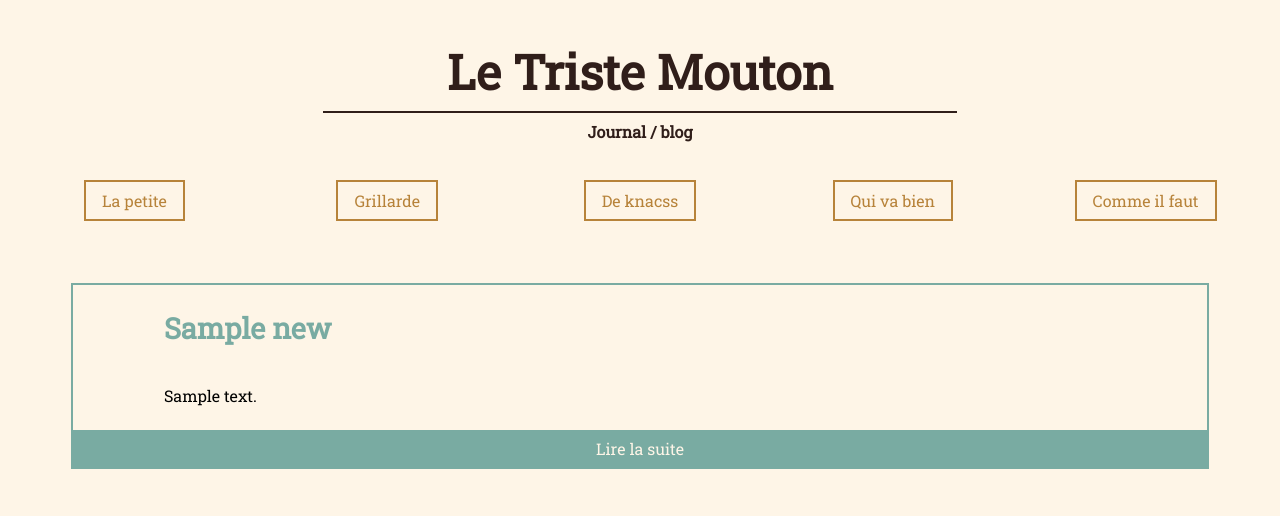
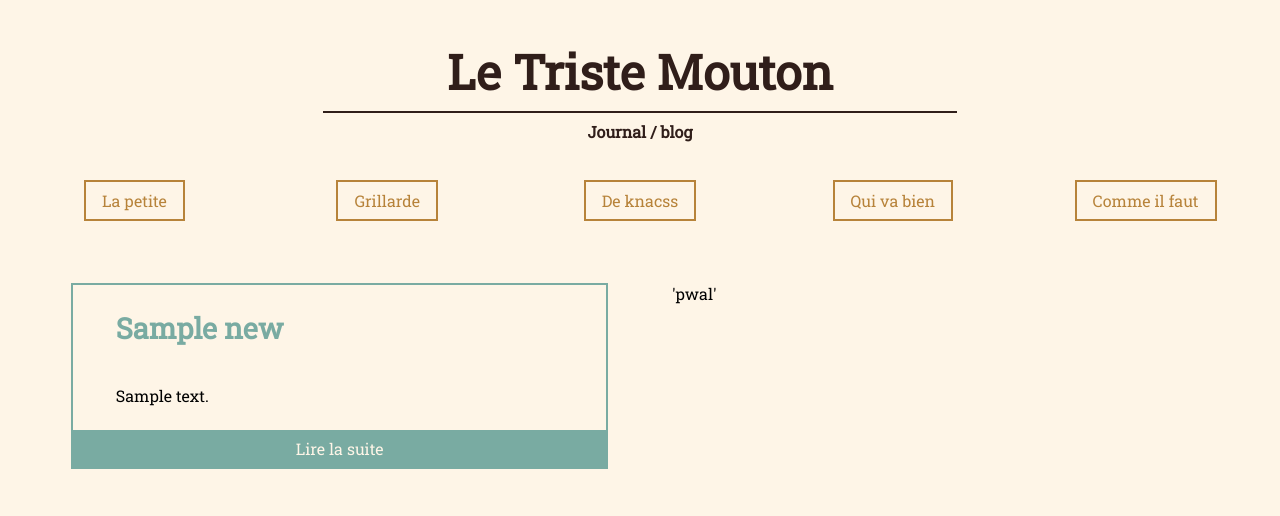
Before and after one commit to VictorSheep/leTristeMouton, a PHP site: template views/home.php in a window 1280 px wide. Shown: the top 516 px of the page. Run offline with PHP 8.4, Linux system fonts and the light colour scheme; the template is opened without the code that fills it: most values are stand-ins (such as "Sample title", 1, 10 or a date in 2020).

Commit message:
ajou pal

```diff
--- a/views/home.php
+++ b/views/home.php
@@ -14,6 +14,7 @@
 				</div>
 			</div>
 		</div>
+		<div>'pwal'</div>
 		<?php endforeach ?>
 	</div>
 <?php $content = ob_get_clean() ; ?>
```
